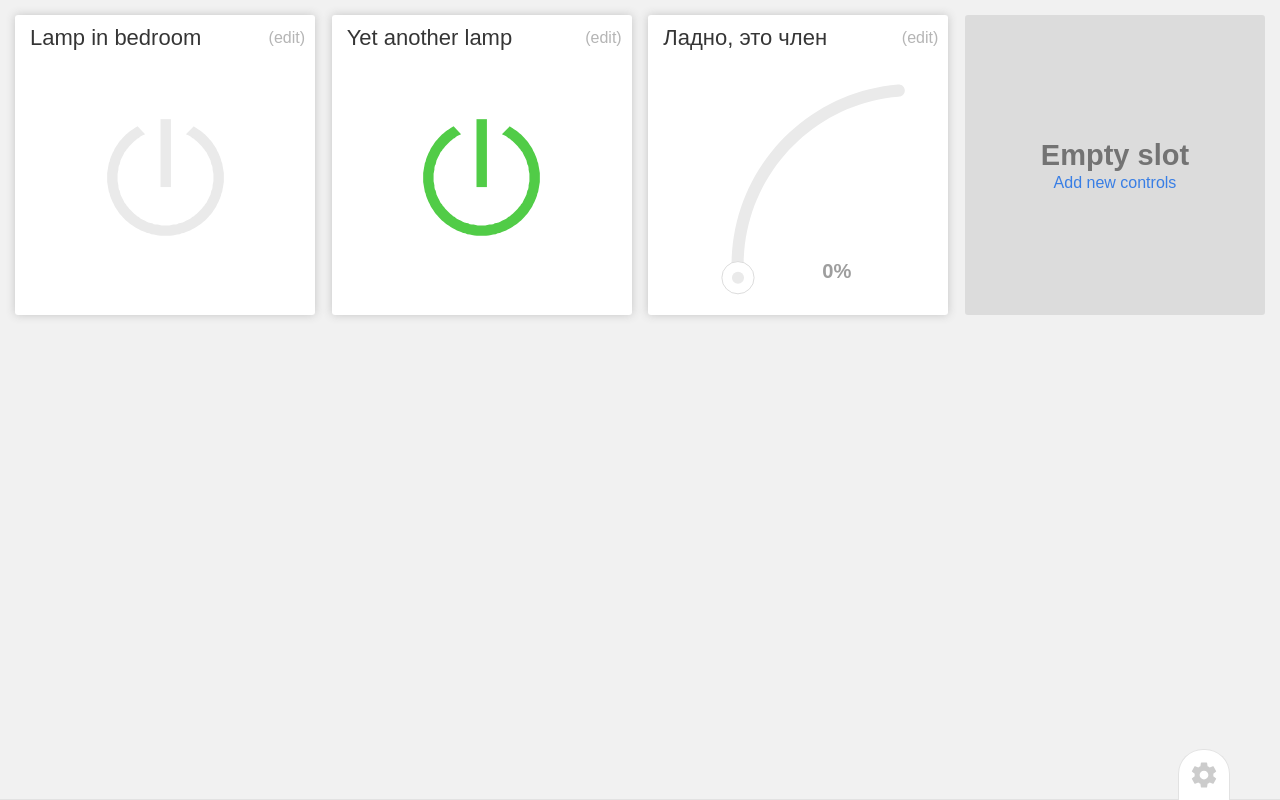
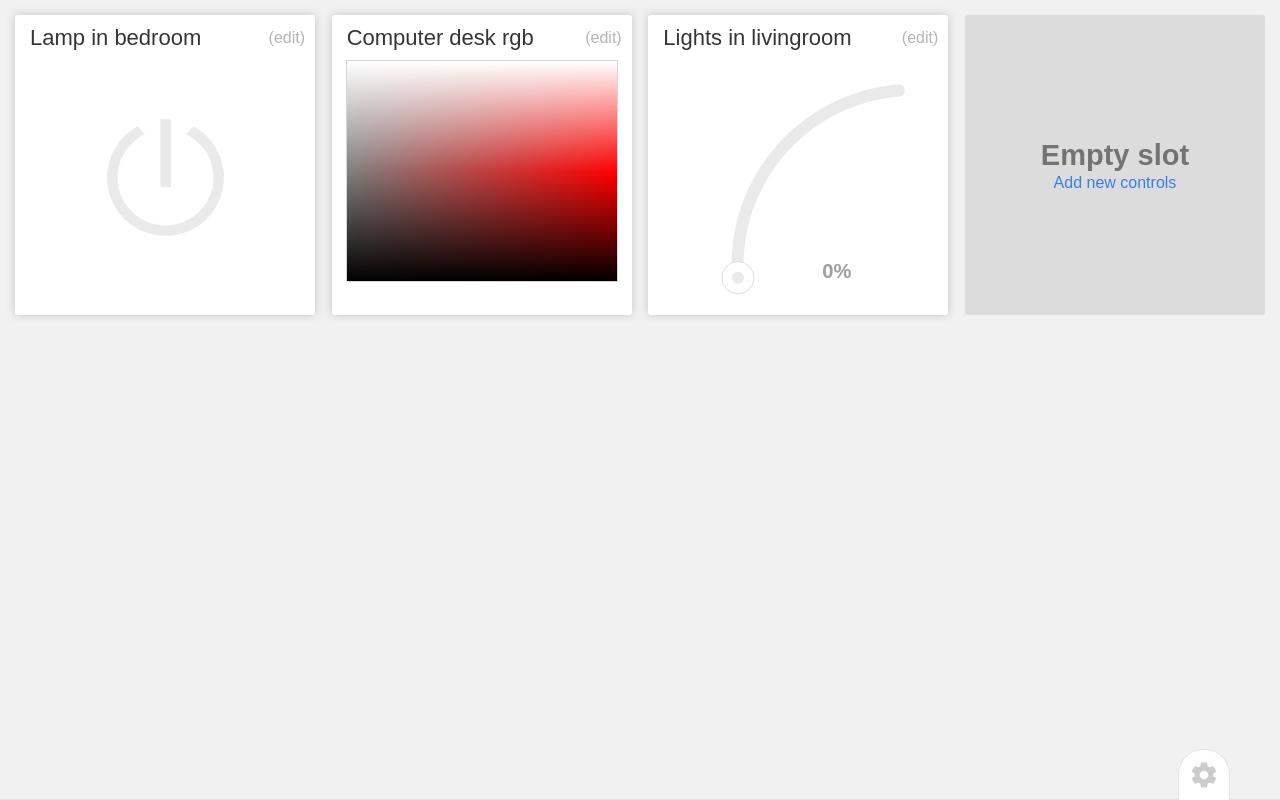
Before and after one commit to vijexakiraind/smarthome, a React (Create React App) app in the folder src/frontend/: page / in a window 1280 px wide. Built offline with nearby package versions, Linux system fonts and the light colour scheme.

Commit message:
added hsl control

```diff
--- a/src/frontend/src/Components/UIControls/UIControls.js
+++ b/src/frontend/src/Components/UIControls/UIControls.js
@@ -4,6 +4,7 @@ import './UIControls.css'
 
 import PowerSwitch from '../UIs/PowerSwitch'
 import Slider from '../UIs/Slider'
+import Hsl from '../UIs/Hsl'
 
 export default class UIControls extends React.Component {
     constructor(props) {
@@ -37,5 +38,9 @@ export default class UIControls extends React.Component {
             return (
                 <Slider val={this.state.test} onChange={this.onChange} />
             )
+        if(this.props.type === 'hsl')
+            return (
+                <Hsl val={this.state.test} onChange={this.onChange} />
+            )
     }
 }
--- /dev/null
+++ b/src/frontend/src/Components/UIs/Hsl.css
@@ -0,0 +1,12 @@
+.Hsl-empty {
+    height: 20px;
+}
+
+.Hsl-hue-container {
+    height: 30px;
+    width: 270px;
+}
+
+.Hsl-canvas {
+    border: 1px solid #d6d6d6;
+}
--- /dev/null
+++ b/src/frontend/src/Components/UIs/Hsl.js
@@ -0,0 +1,38 @@
+import React from 'react'
+
+import './Hsl.css'
+
+import HslToRgba from '../../Utils/HslToRgb'
+
+export default class Hsl extends React.Component {
+    constructor(props) {
+        super(props)
+
+
+    }
+
+    componentDidMount() {
+        this.ctx = this.refs.canvas.getContext('2d')
+
+        this.imData = this.ctx.createImageData(270, 220)
+
+        for(let i = 0; i < 220; i++)
+            for(let j = 0; j < 270; j++) {
+                const rgba = HslToRgba(0, j / 270, (220 - i) / 220 )
+                for(let k = 0; k < 4; k++)
+                    this.imData.data[4*(i*270+j)+k] = rgba[k]
+            }
+
+        this.ctx.putImageData(this.imData, 0, 0)
+    }
+
+    render() {
+        return (
+            <div>
+                <div className="Hsl-empty"></div>
+                <canvas className="Hsl-canvas" ref="canvas" height="220" width="270" />
+                <div className="Hsl-hue-container"></div>
+            </div>
+        )
+    }
+}
--- a/src/frontend/src/Store.js
+++ b/src/frontend/src/Store.js
@@ -50,17 +50,17 @@ if(true) {
             ]
         },
         {
-            "title": "Yet another lamp",
-            "type": "power-switch",
+            "title": "Computer desk rgb",
+            "type": "hsl",
             "connections": [
                 "other-lamp-state"
             ]
         },
         {
-            "title": "Ладно, это член",
+            "title": "Lights in livingroom",
             "type": "slider",
             "connections": [
-                "other-lamp-state"
+                "livingroom-lamp-state"
             ]
         }
     ]))
--- /dev/null
+++ b/src/frontend/src/Utils/HslToRgb.js
@@ -0,0 +1,24 @@
+export default function HslToRgba(h, s, l){
+    var r, g, b;
+
+    if(s == 0){
+        r = g = b = l; // achromatic
+    } else {
+        var hue2rgb = function hue2rgb(p, q, t){
+            if(t < 0) t += 1;
+            if(t > 1) t -= 1;
+            if(t < 1/6) return p + (q - p) * 6 * t;
+            if(t < 1/2) return q;
+            if(t < 2/3) return p + (q - p) * (2/3 - t) * 6;
+            return p;
+        }
+
+        var q = l < 0.5 ? l * (1 + s) : l + s - l * s;
+        var p = 2 * l - q;
+        r = hue2rgb(p, q, h + 1/3);
+        g = hue2rgb(p, q, h);
+        b = hue2rgb(p, q, h - 1/3);
+    }
+
+    return [Math.round(r * 255), Math.round(g * 255), Math.round(b * 255), 255];
+}
```
Also changed, not shown: 1 other file (tests, documents, lock files or other folders).
